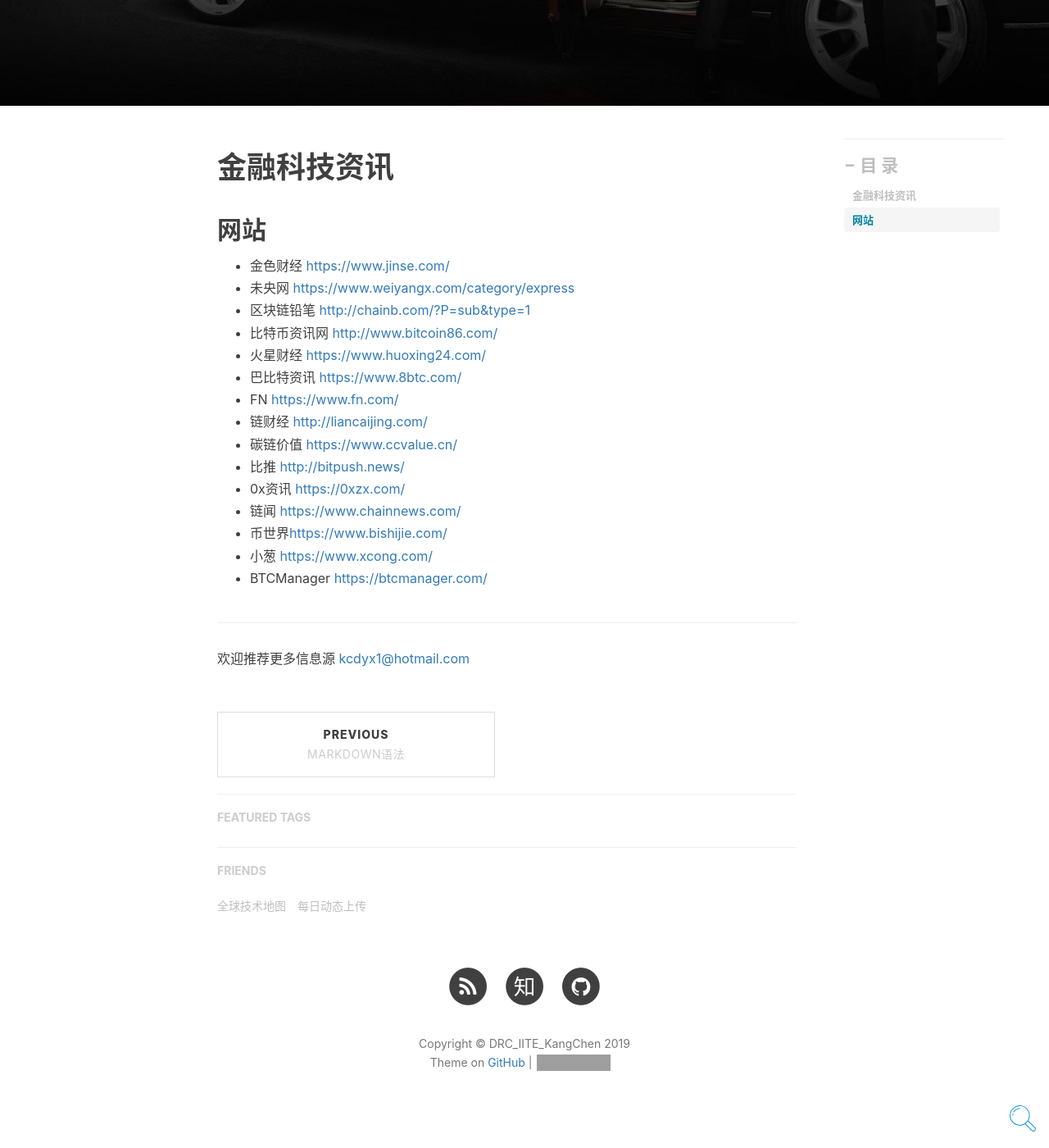
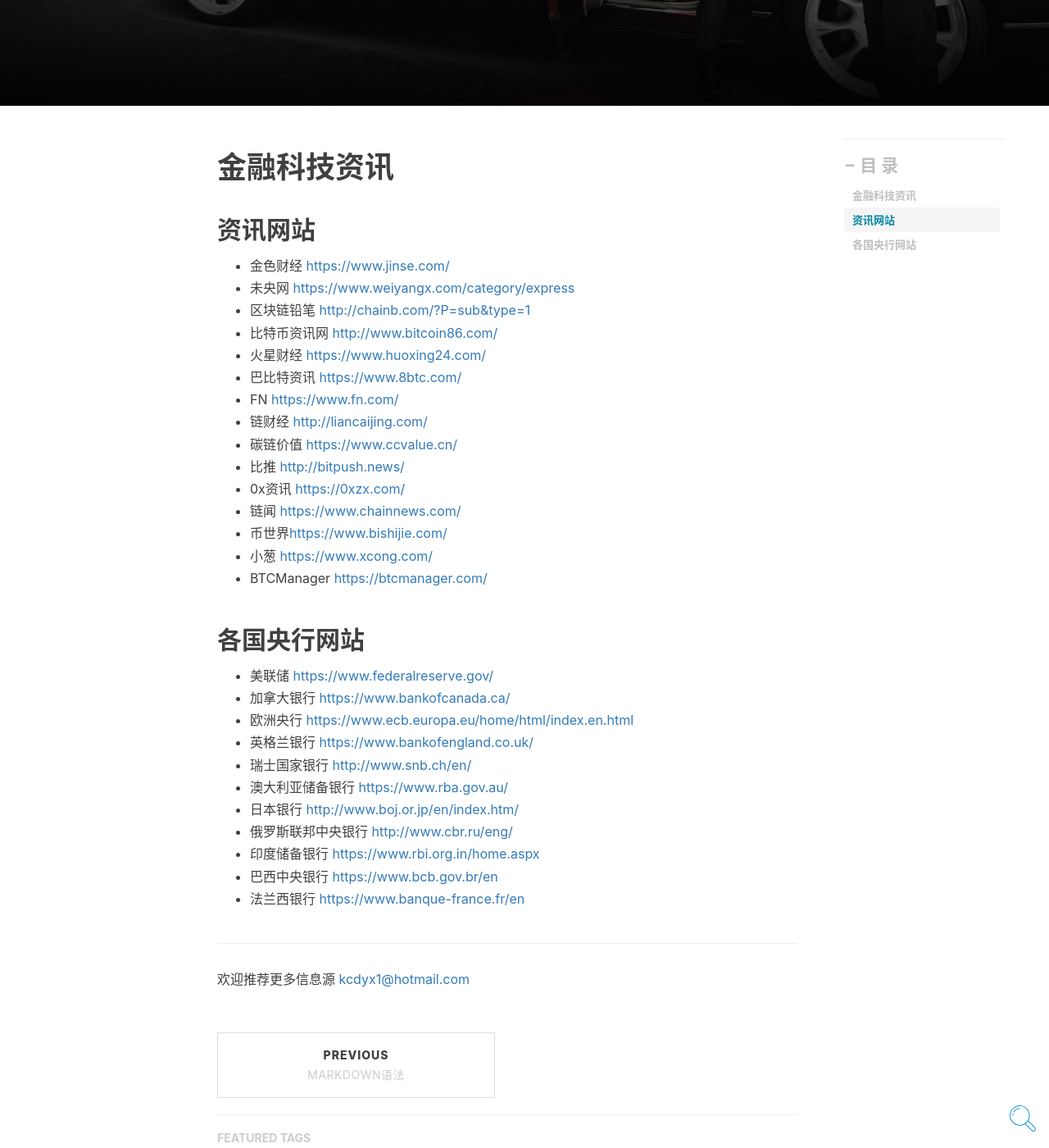
Before and after one commit to kcdyx1/kcdyx1.github.io, a Jekyll site: the page built from _posts/2019-12-17-金融科技.md, in a window 1280 px wide and 1400 px high, scrolled down 421 px. Shown: the whole window at 82% size. Built offline with Jekyll 4.4.1, drawn with Linux system fonts in a browser that asks for light colours; comment, search, counter and statistics services are not loaded; before the commit the page ends 1794 px from its top, so only the background shows below that; grey boxes are pictures that could not be loaded.

Commit message:
update central bank website

```diff
--- a/_posts/2019-12-17-金融科技.md
+++ b/_posts/2019-12-17-金融科技.md
@@ -14,7 +14,7 @@ tags:
 ---
 # 金融科技资讯
 
-## 网站
+## 资讯网站
 
 - 金色财经 [https://www.jinse.com/](https://www.jinse.com/){:target="_blank"}
 - 未央网 [https://www.weiyangx.com/category/express](https://www.weiyangx.com/category/express){:target="_blank"}
@@ -32,6 +32,21 @@ tags:
 - 小葱 [https://www.xcong.com/](https://www.xcong.com/){:target="_blank"}
 - BTCManager [https://btcmanager.com/](https://btcmanager.com/){:target="_blank"}
 
+
+## 各国央行网站
+
+- 美联储 [https://www.federalreserve.gov/](https://www.federalreserve.gov/)
+- 加拿大银行 [https://www.bankofcanada.ca/](https://www.bankofcanada.ca/){:target="_blank"}
+- 欧洲央行 [https://www.ecb.europa.eu/home/html/index.en.html](https://www.ecb.europa.eu/home/html/index.en.html)
+- 英格兰银行 [https://www.bankofengland.co.uk/](https://www.bankofengland.co.uk/)
+- 瑞士国家银行 [http://www.snb.ch/en/](http://www.snb.ch/en/){:target="_blank"}
+- 澳大利亚储备银行 [https://www.rba.gov.au/](https://www.rba.gov.au/){:target="_blank"}
+- 日本银行 [http://www.boj.or.jp/en/index.htm/](http://www.boj.or.jp/en/index.htm/){:target="_blank"}
+- 俄罗斯联邦中央银行 [http://www.cbr.ru/eng/](http://www.cbr.ru/eng/){:target="_blank"}
+- 印度储备银行 [https://www.rbi.org.in/home.aspx](https://www.rbi.org.in/home.aspx){:target="_blank"}
+- 巴西中央银行 [https://www.bcb.gov.br/en](https://www.bcb.gov.br/en){:target="_blank"}
+- 法兰西银行 [https://www.banque-france.fr/en](https://www.banque-france.fr/en){:target="_blank"}
+
 -----
 
 欢迎推荐更多信息源 [kcdyx1@hotmail.com](mailto:kcdyx1@hotmail.com)
```
